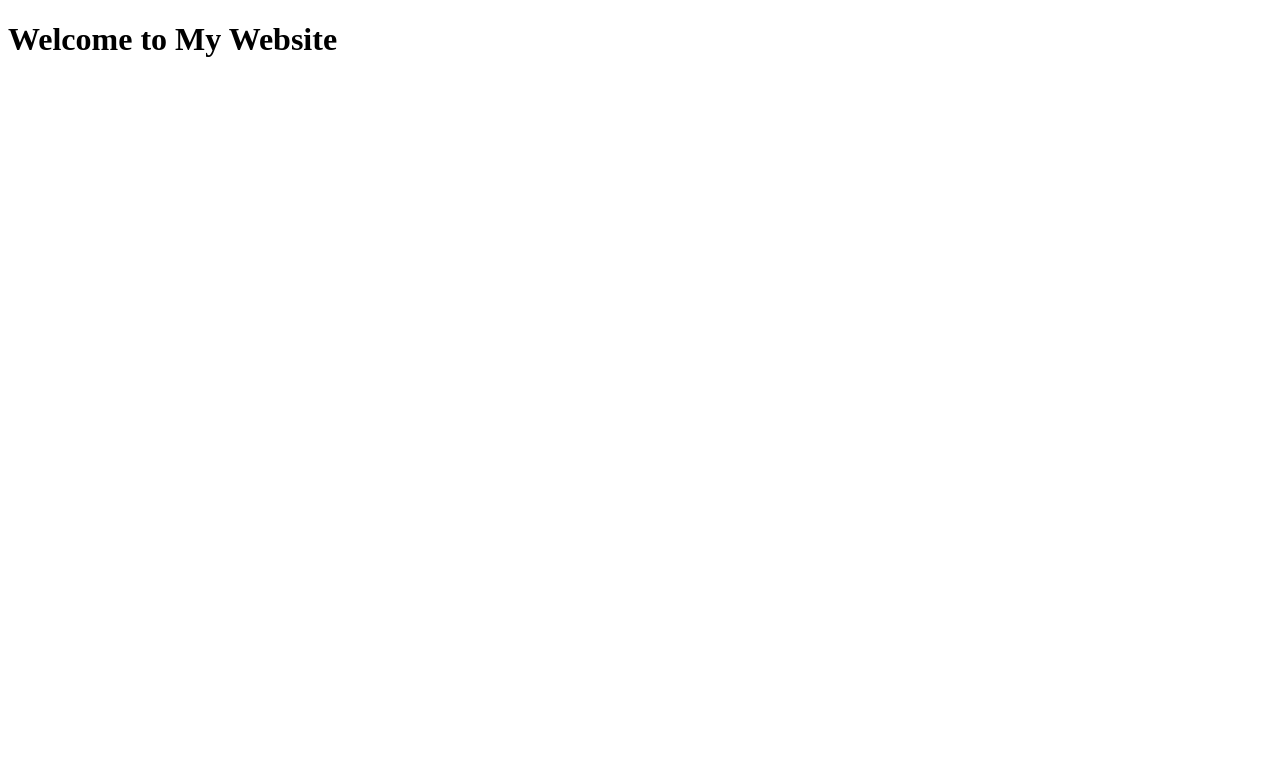
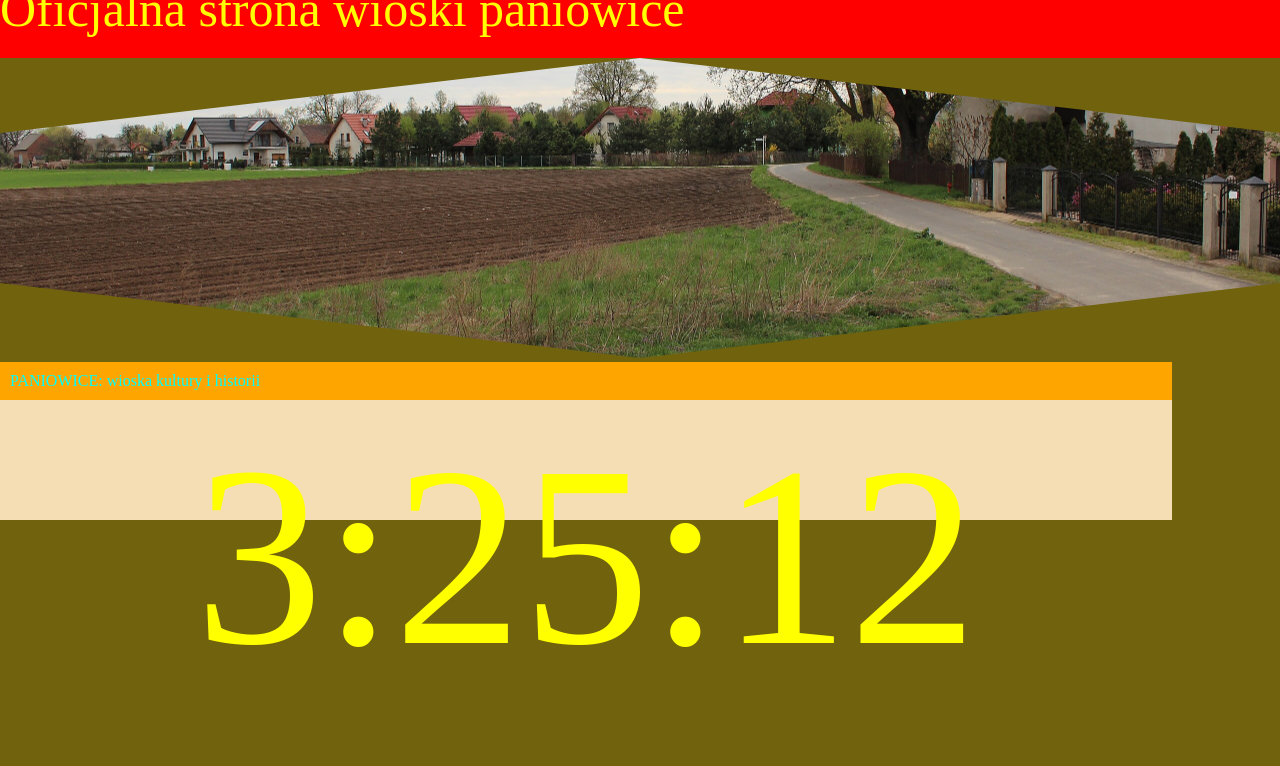
Before and after one commit to skldaksdlk/skldaksdlk.github.io, a plain HTML site: page index.html in a window 1280 px wide. Shown: the top 766 px of the page. Drawn offline with Linux system fonts and the light colour scheme.

Commit message:
add 1st version of website

```diff
--- a/index.html
+++ b/index.html
@@ -8,8 +8,12 @@
 </head>
 <body>
     <header>
-        <h1>Welcome to My Website</h1>
+        <div class="header">Oficjalna strona wioski paniowice</div>
     </header>
+
+    <img src="image.png">
+    <div class="motto">PANIOWICE: wioska kultury i historii</div>
+    <div class="time">16:00</div>
 
     <script src="script.js"></script>
 </body>
--- a/script.js
+++ b/script.js
@@ -0,0 +1,10 @@
+const timeDiv = document.querySelector(".time")
+
+function updateClock() {
+    let now = new Date()
+    let timeString = now.toLocaleTimeString()
+    timeDiv.innerHTML = timeString
+}
+
+setInterval(updateClock, 1000)
+updateClock()
--- a/style.css
+++ b/style.css
@@ -0,0 +1,43 @@
+body {
+    background-color: #71620D;
+    margin : 0;
+}
+
+.header {
+    color: yellow;
+    font-size: 50px;
+    position: relative;
+    top: -20px;
+}
+
+header {
+    background-color: red;
+}
+
+.motto {
+    background-color: orange;
+    padding: 10px;
+    color: cyan;
+    width: 90vw;
+}
+
+.time {
+    background-color: wheat;
+    padding: 10px;
+    color: yellow;
+    width: 90vw;
+    height: 100px;
+
+    text-align: center;
+    font-size: 20vw;
+}
+
+img {
+    height: 300px;
+    width: 100vw;
+    object-fit: cover;
+    clip-path: polygon(
+        50% 0%, 100% 25%, 100% 75%,
+        50% 100%, 0% 75%, 0% 25%
+    );
+}
```
Also changed, not shown: image.png (added), 1 other file.
